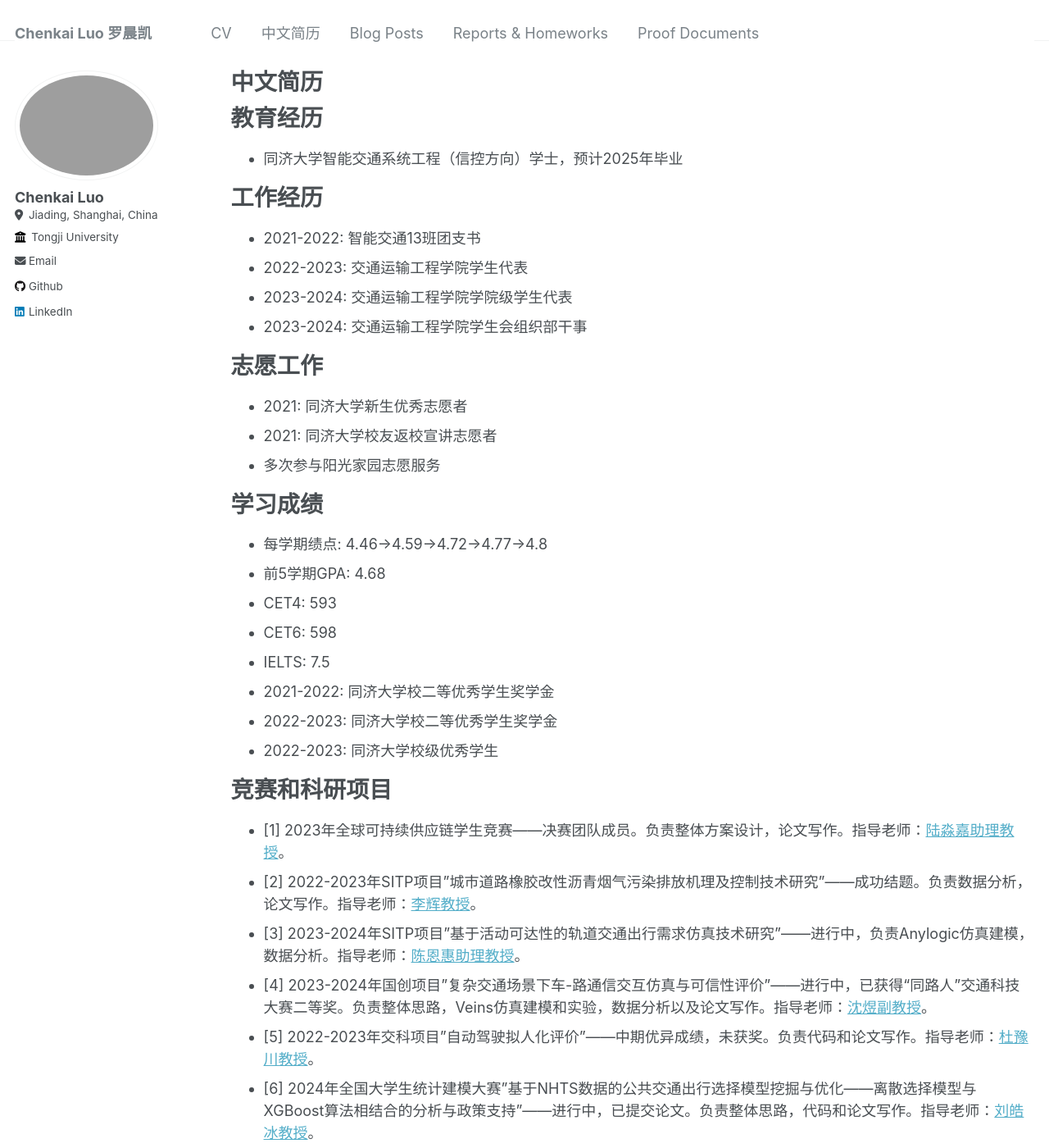
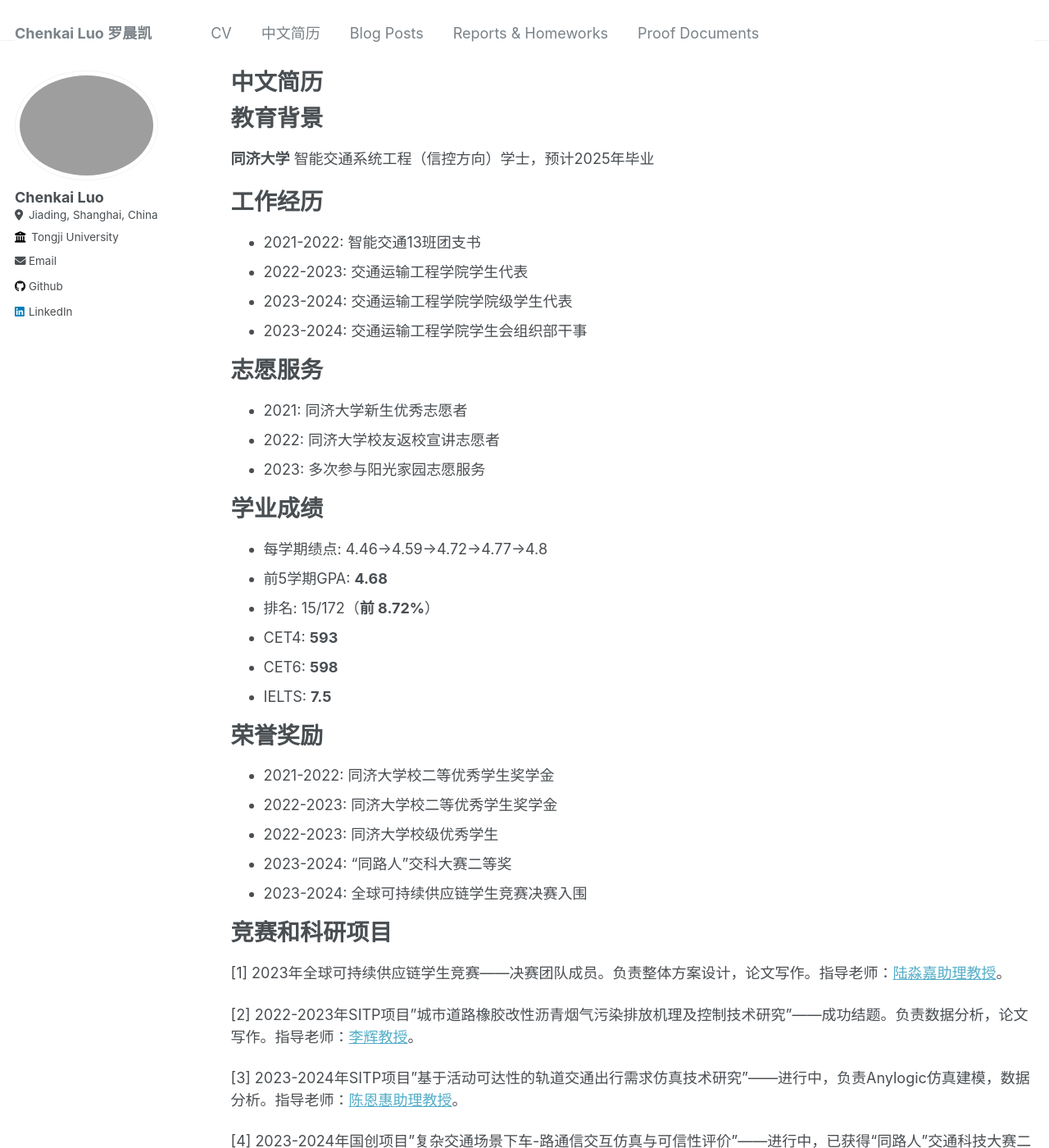
Before and after one commit to ryan11njr/ryan11njr.github.io, a Jekyll site: the page built from _pages/cv-zh.md, in a window 1280 px wide and 1400 px high. Shown: the whole window at 82% size. Built offline with Jekyll 4.4.1, drawn with Linux system fonts in a browser that asks for light colours; some of the changed text lies outside the part shown.

Commit message:
24-6-12
2

```diff
--- a/_pages/cv-zh.md
+++ b/_pages/cv-zh.md
@@ -9,9 +9,9 @@ redirect_from:
 
 
 
-教育经历
+教育背景
 ======
-* 同济大学智能交通系统工程（信控方向）学士，预计2025年毕业
+**同济大学** 智能交通系统工程（信控方向）学士，预计2025年毕业
 
 工作经历
 ======
@@ -20,50 +20,67 @@ redirect_from:
 * 2023-2024: 交通运输工程学院学院级学生代表
 * 2023-2024: 交通运输工程学院学生会组织部干事
 
-志愿工作
+志愿服务
 ======
 * 2021: 同济大学新生优秀志愿者
-* 2021: 同济大学校友返校宣讲志愿者
-* 多次参与阳光家园志愿服务
+* 2022: 同济大学校友返校宣讲志愿者
+* 2023: 多次参与阳光家园志愿服务
 
-学习成绩
+
+学业成绩
 ======
 * 每学期绩点: 4.46->4.59->4.72->4.77->4.8
-* 前5学期GPA: 4.68
-* CET4: 593
-* CET6: 598
-* IELTS: 7.5
+* 前5学期GPA: **4.68**
+* 排名: 15/172（**前 8.72%**）
+* CET4: **593**
+* CET6: **598**
+* IELTS: **7.5**
+
+荣誉奖励
+======
 * 2021-2022: 同济大学校二等优秀学生奖学金
 * 2022-2023: 同济大学校二等优秀学生奖学金
 * 2022-2023: 同济大学校级优秀学生
+* 2023-2024: “同路人”交科大赛二等奖
+* 2023-2024: 全球可持续供应链学生竞赛决赛入围
 
 竞赛和科研项目
 ======
-* [1] 2023年全球可持续供应链学生竞赛——决赛团队成员。负责整体方案设计，论文写作。指导老师：[陆淼嘉助理教授](https://tjjt.tongji.edu.cn/szdw1/jsml2/ysglgcx1/lmj.htm)。
-* [2] 2022-2023年SITP项目"城市道路橡胶改性沥青烟气污染排放机理及控制技术研究"——成功结题。负责数据分析，论文写作。指导老师：[李辉教授](https://cst.tongji.edu.cn/cyfc/xsdtr.htm)。
-* [3] 2023-2024年SITP项目"基于活动可达性的轨道交通出行需求仿真技术研究"——进行中，负责Anylogic仿真建模，数据分析。指导老师：[陈恩惠助理教授](https://tjjt.tongji.edu.cn/info/2970/10190.htm)。
-* [4] 2023-2024年国创项目"复杂交通场景下车-路通信交互仿真与可信性评价"——进行中，已获得“同路人”交通科技大赛二等奖。负责整体思路，Veins仿真建模和实验，数据分析以及论文写作。指导老师：[沈煜副教授](http://steps.group/pd.jsp?id=3)。
-* [5] 2022-2023年交科项目"自动驾驶拟人化评价"——中期优异成绩，未获奖。负责代码和论文写作。指导老师：[杜豫川教授](http://steps.group/pd.jsp?id=1&fromColId=0#_pp=0_489_1)。
-* [6] 2024年全国大学生统计建模大赛"基于NHTS数据的公共交通出行选择模型挖掘与优化——离散选择模型与XGBoost算法相结合的分析与政策支持"——进行中，已提交论文。负责整体思路，代码和论文写作。指导老师：[刘皓冰教授](https://tjjt.tongji.edu.cn/szdw1/jsml2/jtgcx1/lhb.htm)。
+[1] 2023年全球可持续供应链学生竞赛——决赛团队成员。负责整体方案设计，论文写作。指导老师：[陆淼嘉助理教授](https://tjjt.tongji.edu.cn/szdw1/jsml2/ysglgcx1/lmj.htm)。
+
+[2] 2022-2023年SITP项目"城市道路橡胶改性沥青烟气污染排放机理及控制技术研究"——成功结题。负责数据分析，论文写作。指导老师：[李辉教授](https://cst.tongji.edu.cn/cyfc/xsdtr.htm)。
+
+[3] 2023-2024年SITP项目"基于活动可达性的轨道交通出行需求仿真技术研究"——进行中，负责Anylogic仿真建模，数据分析。指导老师：[陈恩惠助理教授](https://tjjt.tongji.edu.cn/info/2970/10190.htm)。
+
+[4] 2023-2024年国创项目"复杂交通场景下车-路通信交互仿真与可信性评价"——进行中，已获得“同路人”交通科技大赛二等奖。负责整体思路，Veins仿真建模和实验，数据分析以及论文写作。指导老师：[沈煜副教授](http://steps.group/pd.jsp?id=3)。
+
+[5] 2022-2023年交科项目"自动驾驶拟人化评价"——中期优异成绩，未获奖。负责代码和论文写作。指导老师：[杜豫川教授](http://steps.group/pd.jsp?id=1&fromColId=0#_pp=0_489_1)。
+
+[6] 2024年全国大学生统计建模大赛"基于NHTS数据的公共交通出行选择模型挖掘与优化——离散选择模型与XGBoost算法相结合的分析与政策支持"——进行中，已提交论文。负责整体思路，代码和论文写作。指导老师：[刘皓冰教授](https://tjjt.tongji.edu.cn/szdw1/jsml2/jtgcx1/lhb.htm)。
 
 
 研究兴趣
 ======
+
 * 交通大数据分析（客流预测，地理信息）
 * 交通仿真、算法设计
+* 自动驾驶、车路协同、车联网
+* 物流工程、运筹优化
+* 人工智能在交通领域的应用
 * 交通与环境影响，绿色交通，低碳交通
-* 交通规划，设计和控制
-* 自动驾驶、车路协同、车联网
-* 运筹学
-* 人工智能在交通领域的应用
+
 
 基础课程
 ======
-* A.	**交通类**：交通设计、交通规划、交通工程、交通管理和控制、交通系统原理、交通运输数据技术；
-* B.	**运筹学类**：运输经济学、运筹学；
-* C.	**轨道交通类**：智能轨道交通系统、无人驾驶控制系统、轨道交通管理和控制；
-* D.	**电信类**：自动控制原理、信号与系统、信息传输原理、电子技术基础（数电+模电）；
-* E.	**土木类**：理论力学、画法几何、工程制图；
+A.	**交通类**：交通设计、交通规划、交通工程、交通管理和控制、交通运输数据技术；
+
+B.	**运筹学类**：运输经济学、运筹学；
+
+C.	**轨道交通类**：智能轨道交通系统、无人驾驶控制系统、轨道交通管理和控制；
+
+D.	**电信类**：自动控制原理、信号与系统、信息传输原理、电子技术基础（数电+模电）；
+
+E.	**土木类**：理论力学、画法几何、工程制图；
 
 软件技能
 ======
```
Also changed, not shown: _pages/cv.md (+21 -25 lines).
